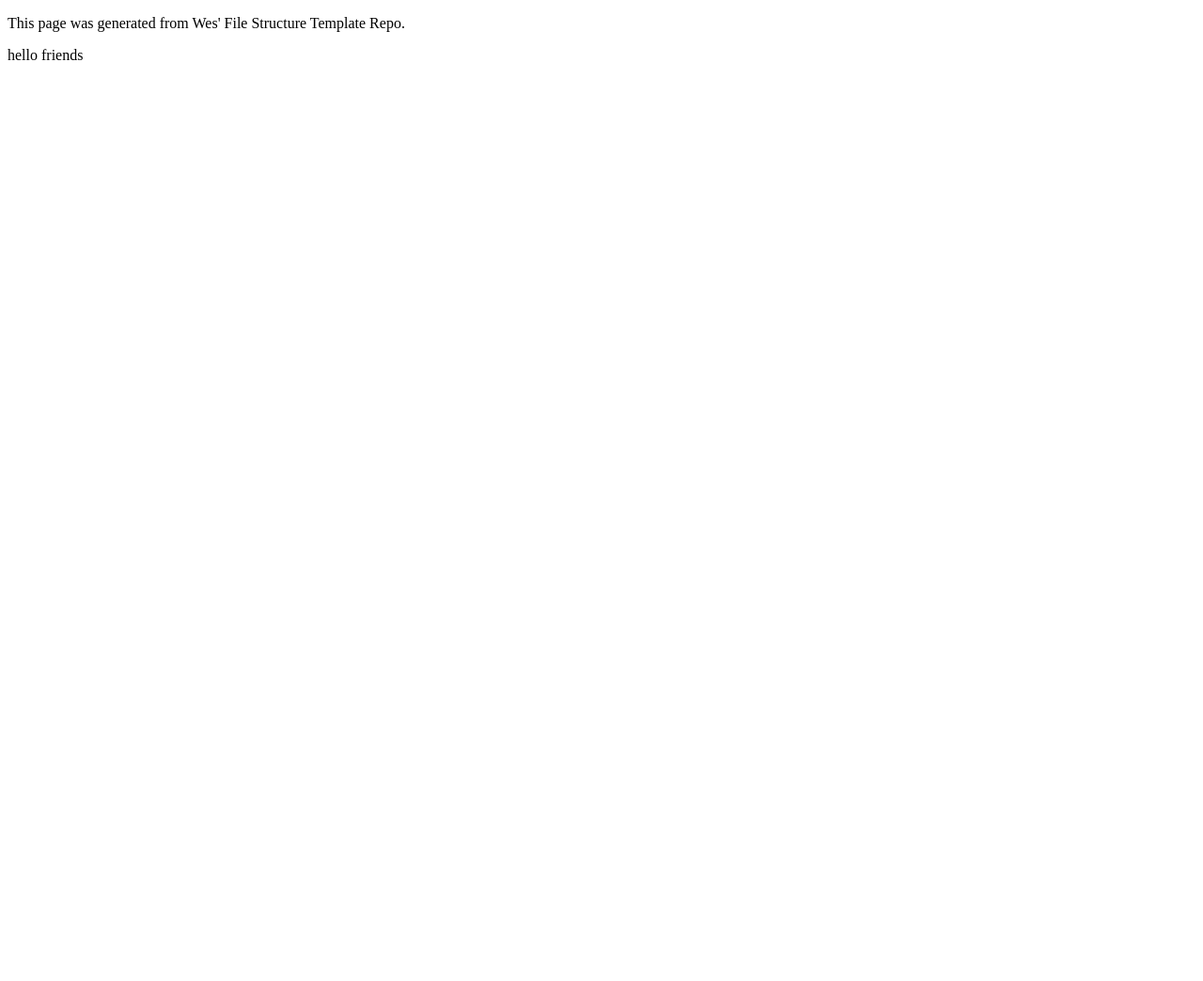
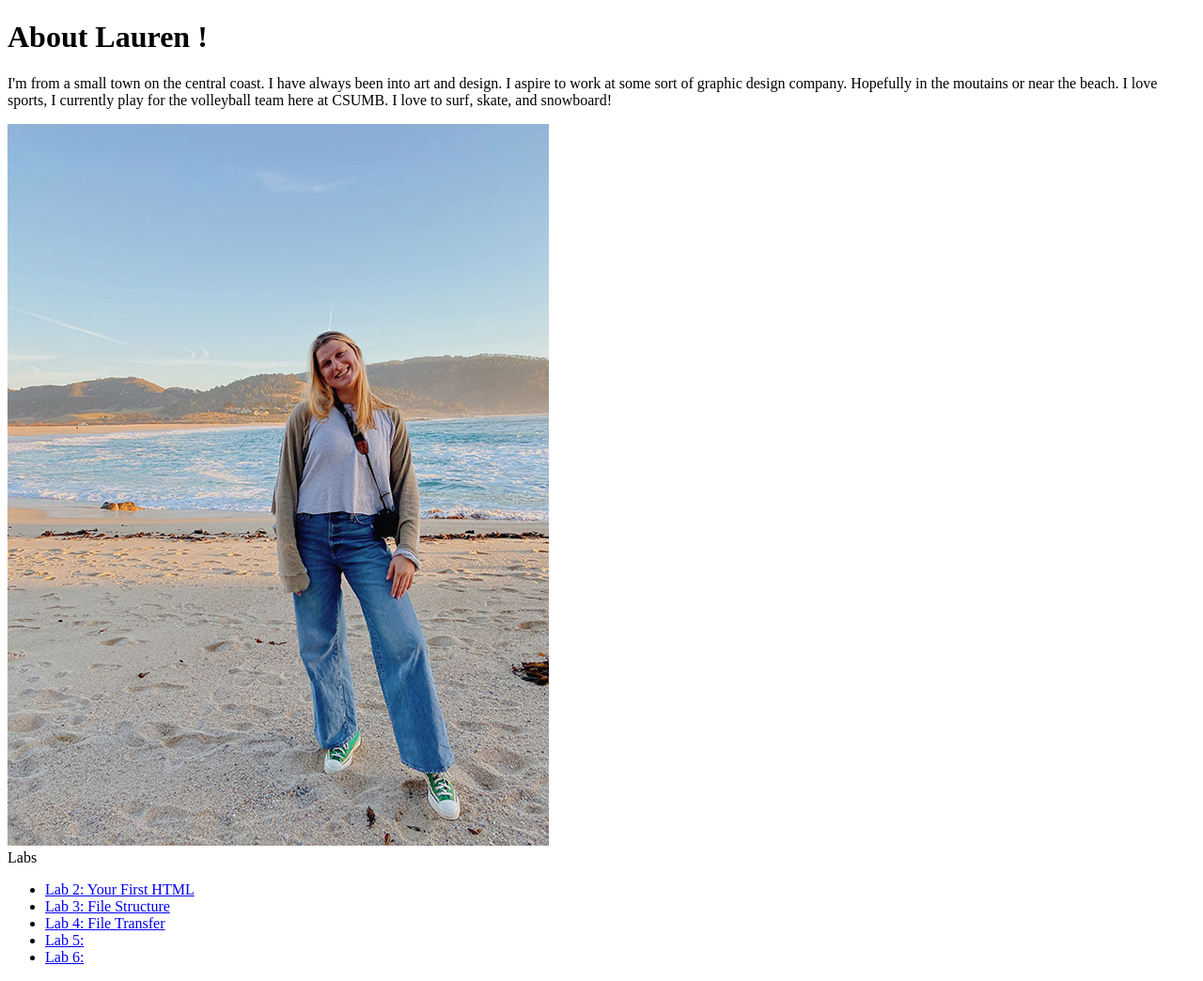
Before and after one commit to lreeves22/CST251, a plain HTML site: page index.html in a window 1280 px wide. Shown: the whole page at 94% size. Before the commit the page ends 800 px from the top, so only its background shows below. Drawn offline with Linux system fonts and the light colour scheme; files whose address does not match are found by name.

Commit message:
lablist3

```diff
--- a/index.html
+++ b/index.html
@@ -1,16 +1,35 @@
 <!DOCTYPE html>
-<html>
-<head>
-	<title>My_Name Homepage</title>
-	<link rel="stylesheet" type="text/css" href="css/site.css">
-</head>
+<html lang="en" dir="ltr">
+  <head>
+    <meta charset="utf-8">
+</html>
 <body>
-	<main>
-		<p>This page was generated from Wes' File Structure Template Repo.</p>
+<h1> About Lauren !</h1>
+<p> I'm from a small town on the central coast. I have always been into art
+  and design. I aspire to work at some sort of graphic design company.
+  Hopefully in the moutains or near the beach. I love sports, I currently
+  play for the volleyball team here at CSUMB. I love to surf, skate, and
+  snowboard!</p>
+  <img src="file:///Users/laurenreeves/Documents/GitHub/CST251/img/lauren_picturebeach.jpg">
+</div>
+</div>
 
-		<p> hello friends </p>
-	</main>
+<div class="assingments major-section"
+
+<h2>Labs</h2>
+<ul>
+
+  <li><a	href="file:///Users/laurenreeves/Documents/GitHub/CST251/lab2/helloworld.html"> Lab 2: Your First HTML</a></li>
+  <li><a	href="file:///Users/laurenreeves/Documents/GitHub/CST251/lab3/indexlab3.html"> Lab 3: File Structure</a></li>
+  <li><a	href="file:///Users/laurenreeves/Documents/GitHub/CST251/lab4/lab4.html"> Lab 4: File Transfer</a></li>
+  <li><a	href="lab5/">Lab 5:</a></li>
+  <li><a	href="lab6/">Lab 6:</a></li>
+</ul>
+</div>
+
+
 
 
 </body>
 </html>
+</html>
```
